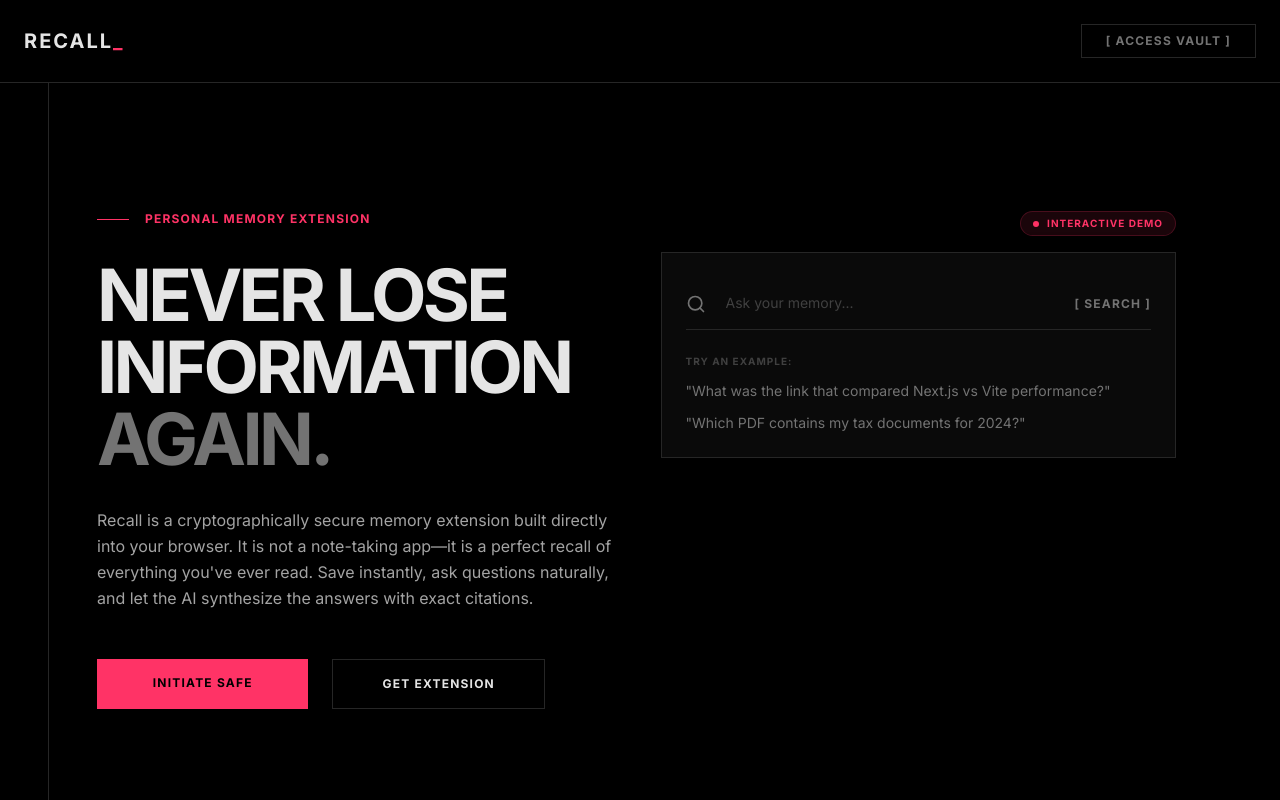
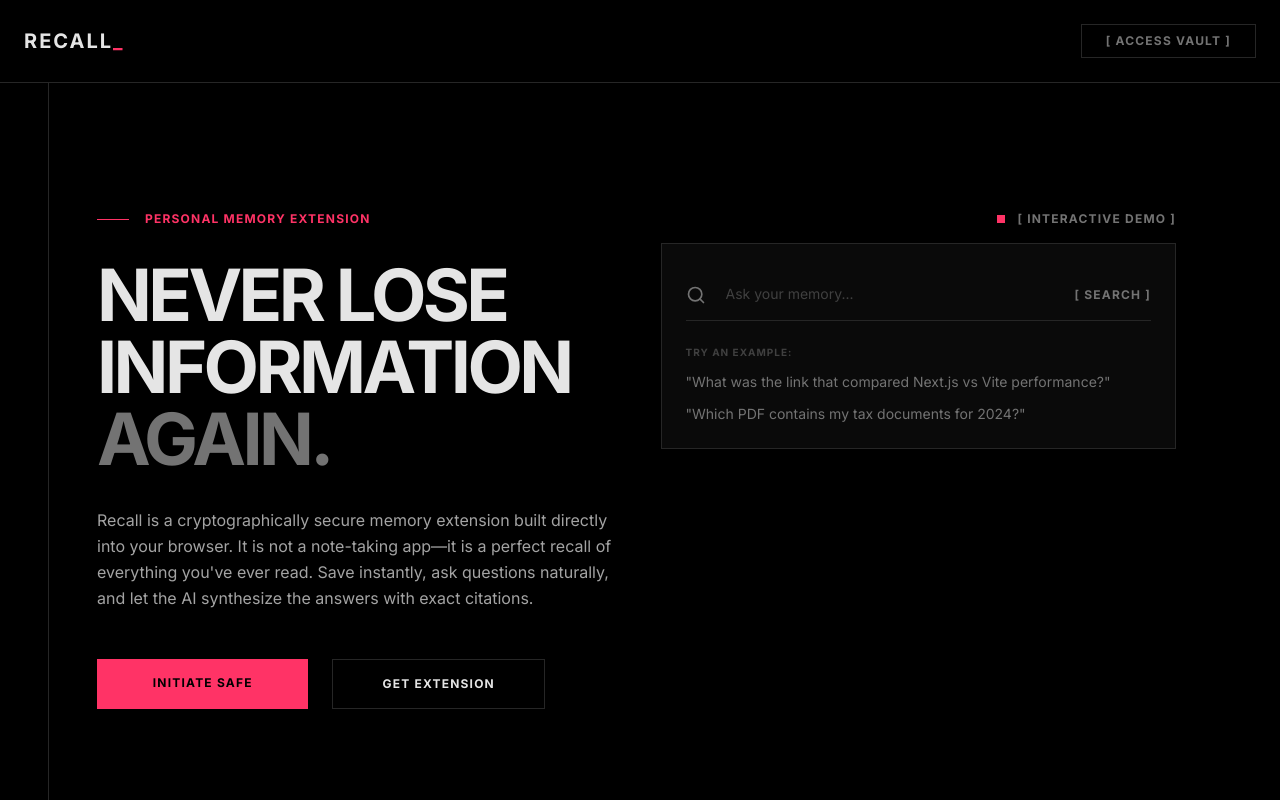
Before and after one commit to hechem5/recall, a Next.js app in the folder frontend/: page / in a window 1280 px wide. Shown: the top 800 px of the page. Built offline with nearby package versions, Linux system fonts and the light colour scheme.

Commit message:
Change Interactive Demo badge to brutalist aesthetic

```diff
--- a/frontend/src/app/page.tsx
+++ b/frontend/src/app/page.tsx
@@ -55,9 +55,9 @@ export default function LandingPage() {
         </div>
 
         <div className="flex-1 w-full flex flex-col items-center md:items-end mt-12 md:mt-0 relative z-10">
-          <div className="text-[10px] font-bold tracking-widest uppercase text-[#FF3366] mb-4 bg-[#FF3366]/10 px-3 py-1 rounded-full border border-[#FF3366]/20 flex items-center gap-2">
-            <span className="w-1.5 h-1.5 rounded-full bg-[#FF3366] animate-pulse"></span>
-            Interactive Demo
+          <div className="text-xs font-bold tracking-widest uppercase text-[#737373] mb-4 flex items-center gap-3">
+            <span className="w-2 h-2 bg-[#FF3366] animate-pulse"></span>
+            [ INTERACTIVE DEMO ]
           </div>
           <DemoSearch />
         </div>
```
